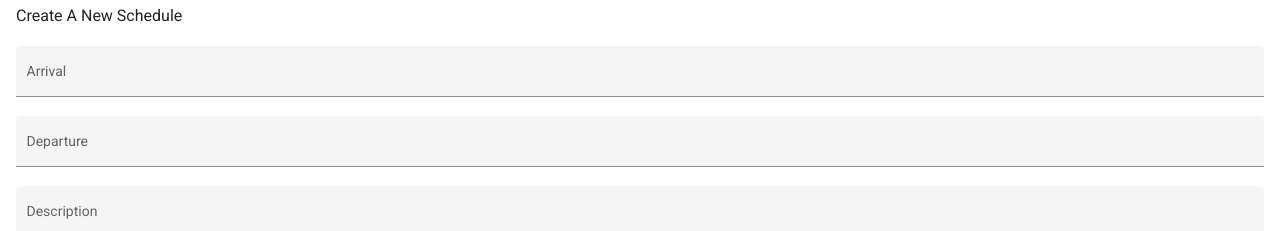
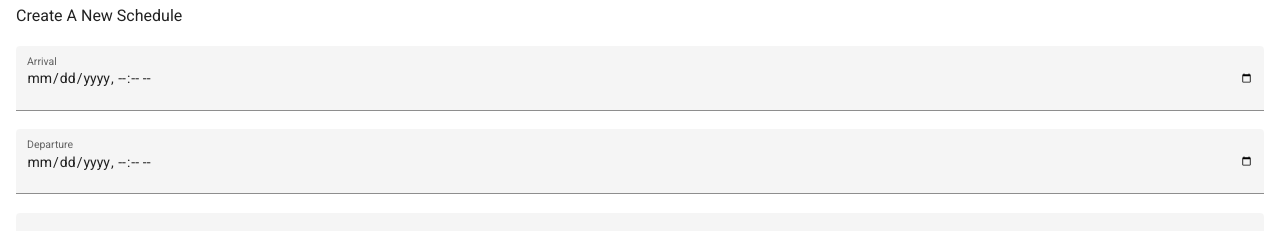
Before and after one commit to julianchae/FInalProject, an Angular app in the folder ngFoodTruck/: page /#/schedule/truck/1 in a window 1280 px wide. Shown: the part 126-357 px from the top of the page. Built offline with nearby package versions, Linux system fonts and the light colour scheme; no server answers.

Commit message:
Date Style Schedule

```diff
--- a/ngFoodTruck/src/app/components/schedule/schedule.component.html
+++ b/ngFoodTruck/src/app/components/schedule/schedule.component.html
@@ -21,11 +21,11 @@
   <h3>Create A New Schedule</h3>
   <mat-form-field appearance="fill" class="example-full-width">
     <mat-label>Arrival</mat-label>
-    <input matInput type="text" name="arrival" [(ngModel)]="newSchedule.arrival">
+    <input matInput type="datetime-local" name="arrival" [(ngModel)]="newSchedule.arrival">
   </mat-form-field>
   <mat-form-field appearance="fill" class="example-full-width">
     <mat-label>Departure</mat-label>
-    <input matInput type="text" name="departure" [(ngModel)]="newSchedule.departure">
+    <input matInput type="datetime-local" name="departure" [(ngModel)]="newSchedule.departure">
   </mat-form-field>
   <mat-form-field appearance="fill" class="example-full-width">
     <mat-label>Description</mat-label>
```
